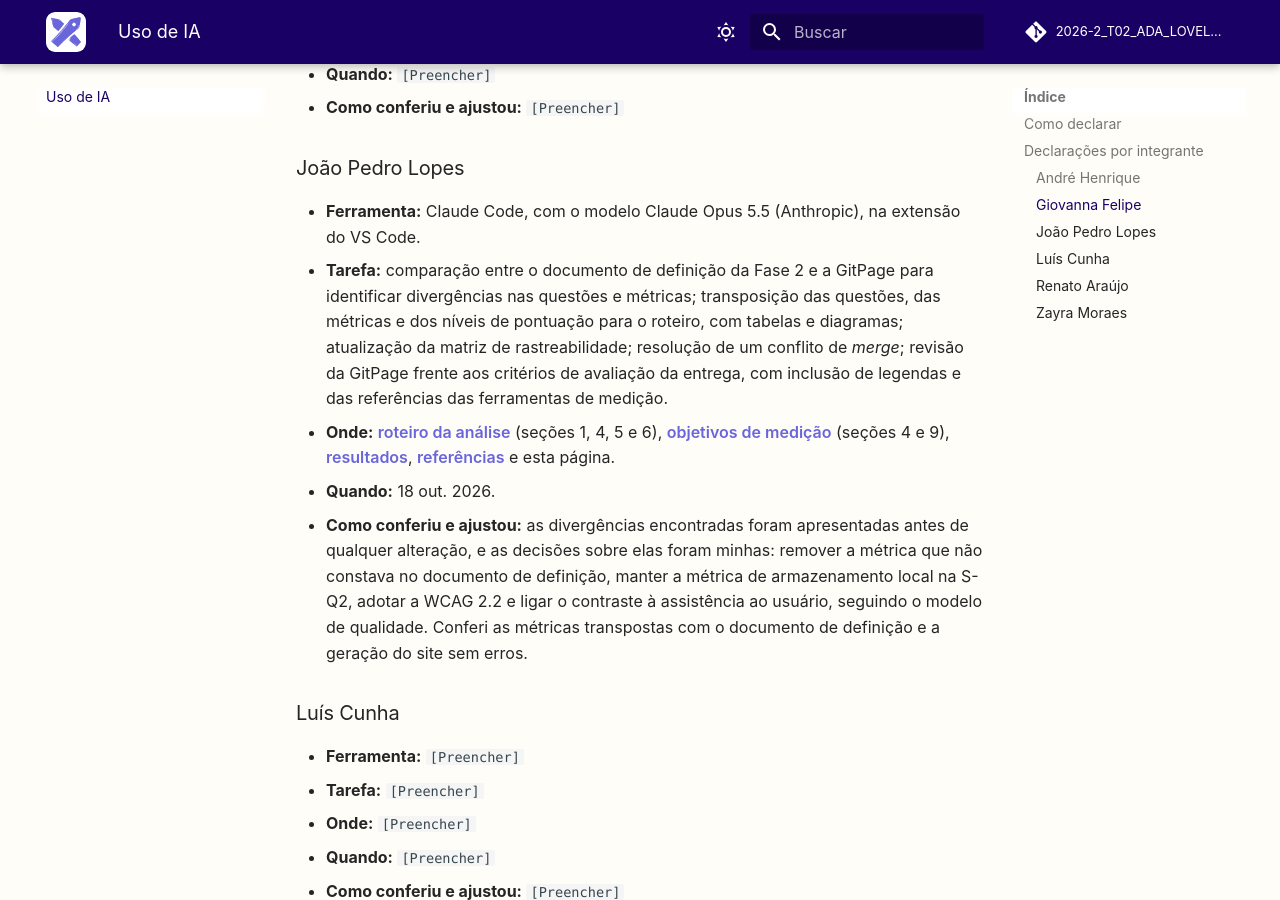
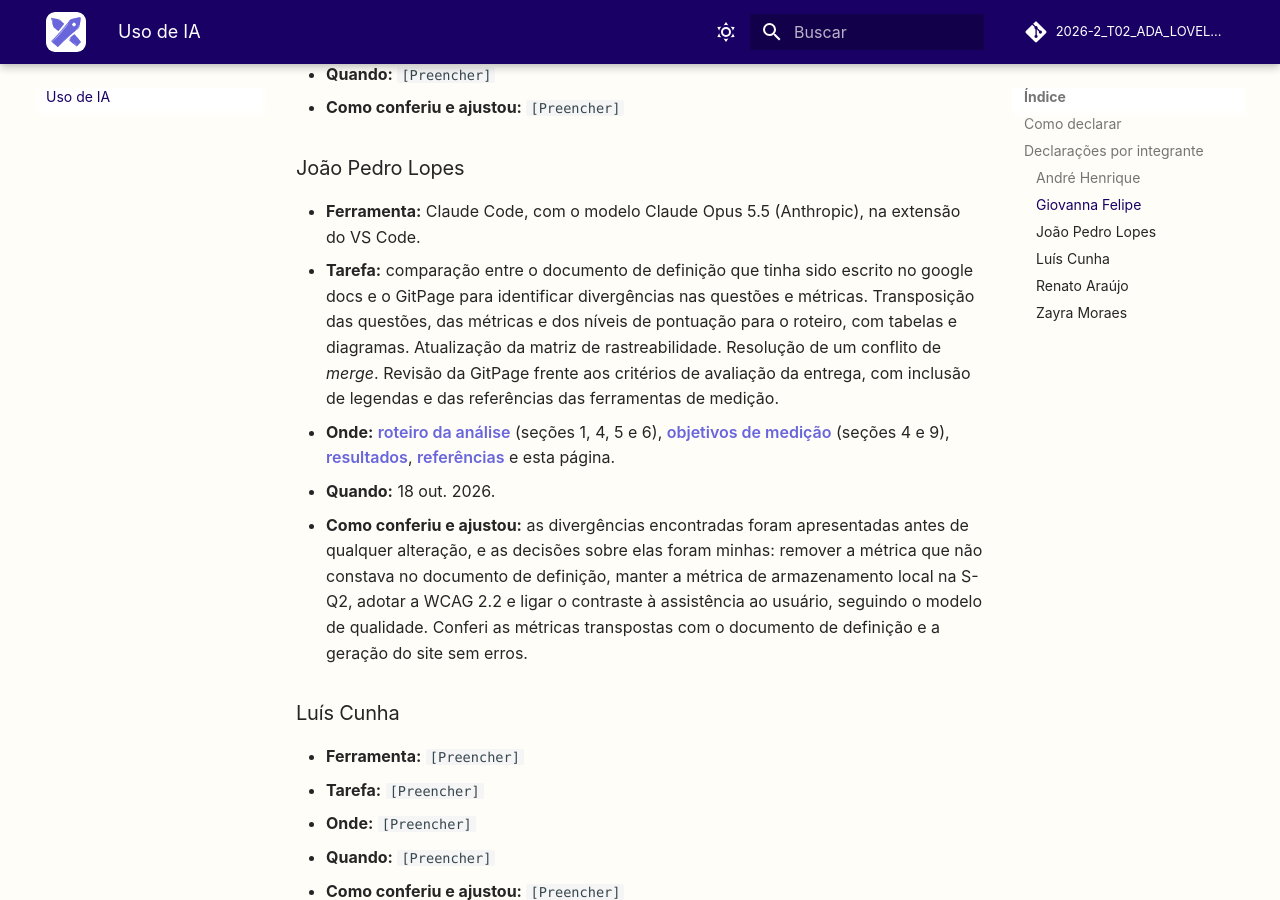
Before and after one commit to FCTE-Qualidade-de-Software-1/2026-2_T02_ADA_LOVELACE, an MkDocs documentation site: the page built from docs/uso-ia.md, in a window 1280 px wide and 900 px high, scrolled down 1222 px. Built offline with MkDocs 1.6.1 and Material for MkDocs 9.7.7, drawn with Linux system fonts in a browser that asks for light colours; comment, search, counter and statistics services are not loaded.

```diff
--- a/docs/uso-ia.md
+++ b/docs/uso-ia.md
@@ -45,11 +45,11 @@ aparecer entre aspas e com a referência correspondente.
 
 * **Ferramenta:** Claude Code, com o modelo Claude Opus 5.5 (Anthropic), na
   extensão do VS Code.
-* **Tarefa:** comparação entre o documento de definição da Fase 2 e a
-  GitPage para identificar divergências nas questões e métricas; transposição
+* **Tarefa:** comparação entre o documento de definição que tinha sido escrito no google docs e o
+  GitPage para identificar divergências nas questões e métricas. Transposição
   das questões, das métricas e dos níveis de pontuação para o roteiro, com
-  tabelas e diagramas; atualização da matriz de rastreabilidade; resolução de
-  um conflito de *merge*; revisão da GitPage frente aos critérios de avaliação
+  tabelas e diagramas. Atualização da matriz de rastreabilidade. Resolução de
+  um conflito de *merge*. Revisão da GitPage frente aos critérios de avaliação
   da entrega, com inclusão de legendas e das referências das ferramentas de
   medição.
 * **Onde:** [roteiro da análise](analise/roteiro.md) (seções 1, 4, 5 e 6),
```
